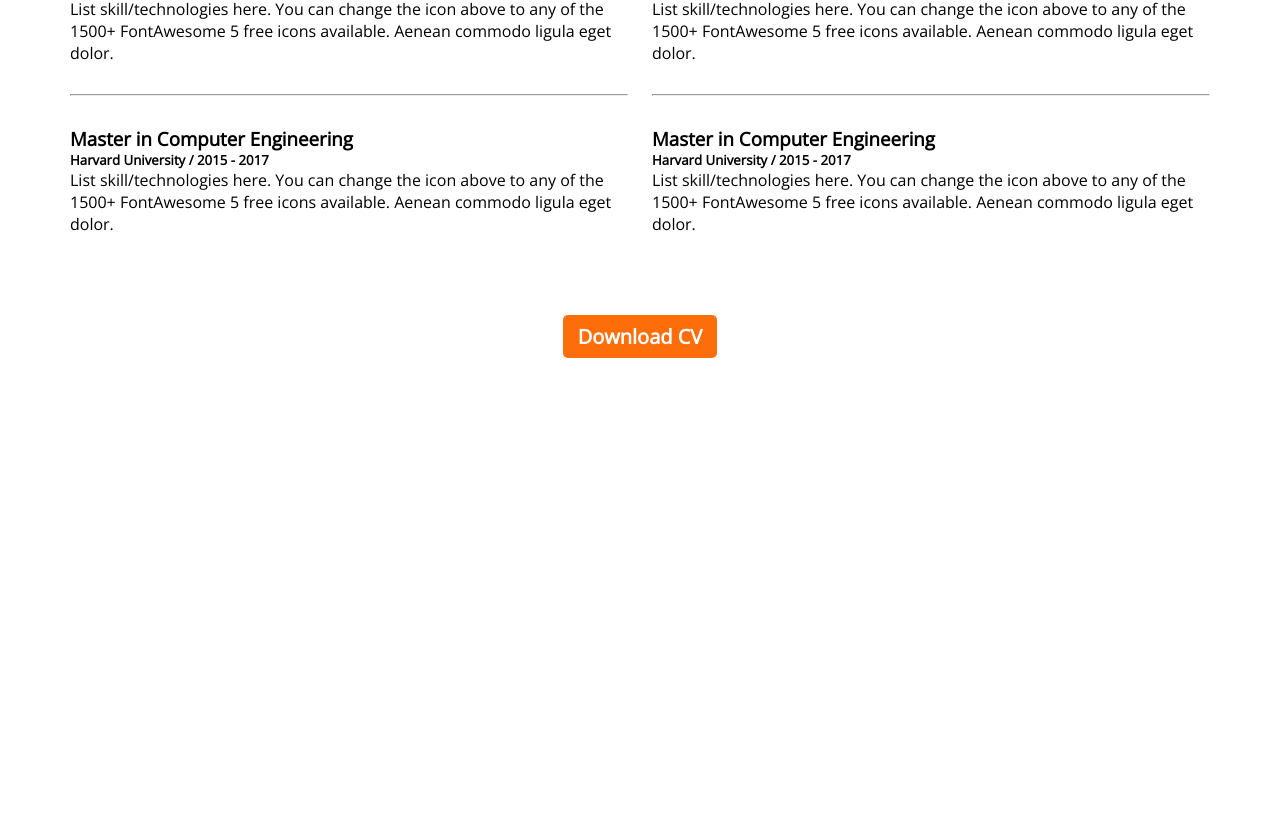
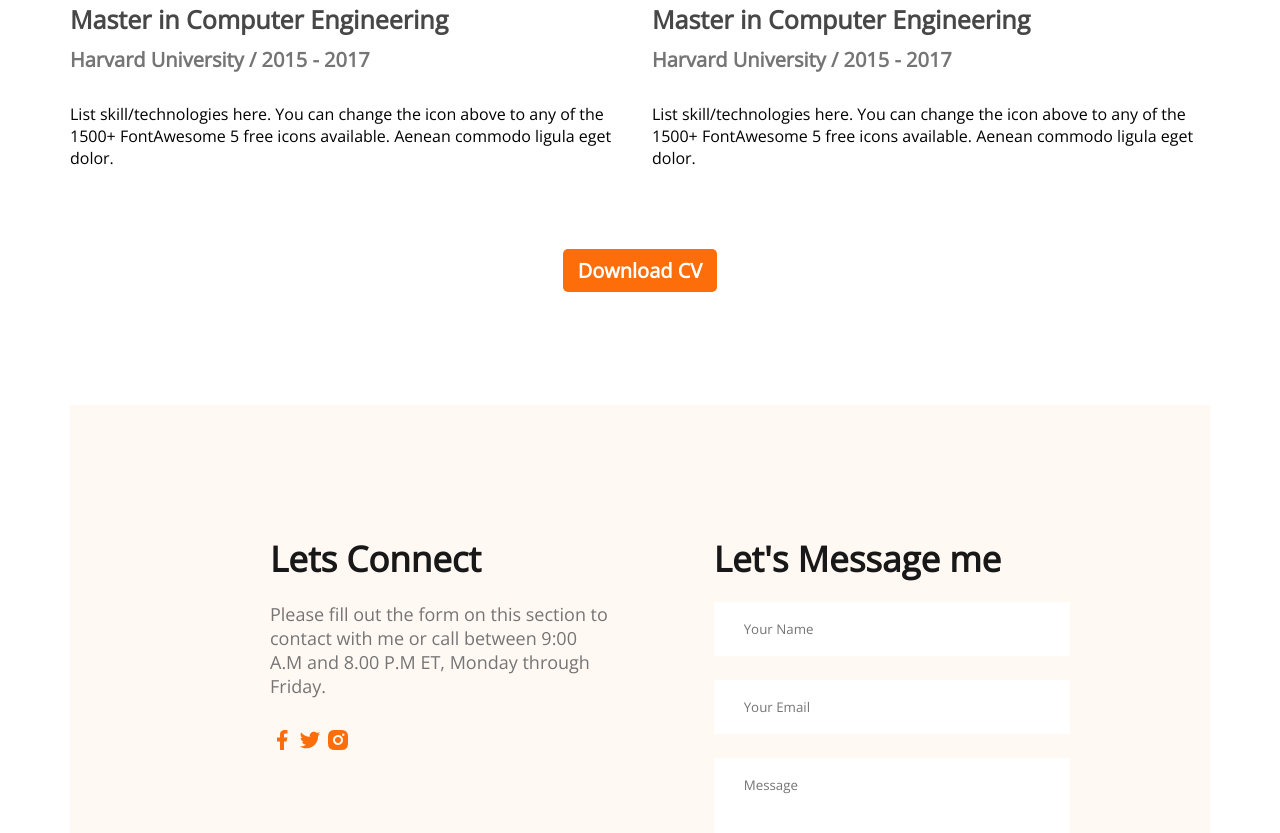
Before and after one commit to khadijatalukder/developer-portfolio, a plain HTML site: page index.html in a window 1280 px wide. Shown: the part 2754-3587 px from the top of the page. Before the commit the page ends 3112 px from the top, so only its background shows below. Drawn offline with nearby package versions, Linux system fonts and the light colour scheme.

Commit message:
added contact style

```diff
--- a/index.html
+++ b/index.html
@@ -154,7 +154,34 @@
                 <button class="btn-primary">Download CV</button>
             </div>
         </section>
-
+        <!-- contyact section -->
+        <section class="contact">
+            <div>
+                <h3 class="section-title">Lets Connect</h3>
+                <p class="section-description">Please fill out the form on this section to contact with me or call
+                    between 9:00 A.M and 8.00 P.M ET,
+                    Monday through
+                    Friday.</p>
+                <a href="">
+                    <img src="images/icons/facebook.png" alt="">
+                </a>
+                <a href="">
+                    <img src="images/icons/twitter.png" alt="">
+                </a>
+                <a href="">
+                    <img src="images/icons/insta.png" alt="">
+                </a>
+            </div>
+            <div>
+                <h3 class="section-title">Let's Message me</h3>
+                <form action="">
+                    <input type="text" placeholder="Your Name">
+                    <input type="email" name="" id="" placeholder="Your Email">
+                    <textarea name="" id="" cols="30" rows="10" placeholder="Message"></textarea>
+                    <input class="btn-primary" type="submit" value="submit">
+                </form>
+            </div>
+        </section>
     </main>
     <footer></footer>
 </body>
--- a/styles/portfojio.css
+++ b/styles/portfojio.css
@@ -158,14 +158,14 @@ main {
     margin-bottom: 30px;
 }
 
-.resume.title {
+.title {
     color: var(--Dark-02, #474747);
     font-size: 25px;
     font-weight: 700;
     margin-bottom: 10px;
 }
 
-.resume.sub-title {
+.sub-title {
     color: var(--Dark-03, #757575);
     font-size: 20px;
     font-weight: 600;
@@ -180,3 +180,34 @@ main {
     margin-top: 50px;
     text-align: center;
 }
+
+/* contact style */
+.contact {
+    display: flex;
+    gap: 100px;
+    background: #FFF8F3;
+    padding: 130px 200px;
+    margin-top: 113px;
+}
+
+.section-title {
+    text-align: left;
+    margin-bottom: 20px;
+}
+
+.contact input[type="text"],
+input[type="email"],
+textarea {
+    margin-bottom: 24px;
+    border: 0;
+    width: 100%;
+    padding: 18px 30px;
+}
+
+.input {
+    height: 64px;
+}
+
+.contact a {
+    text-decoration: none;
+}
```
